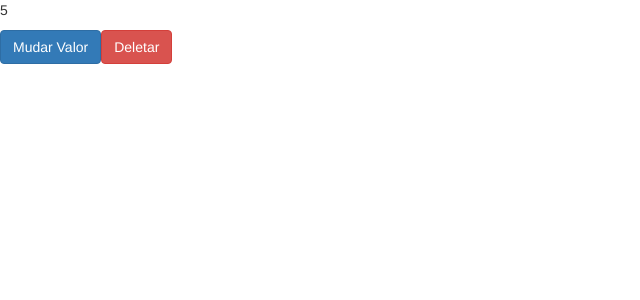
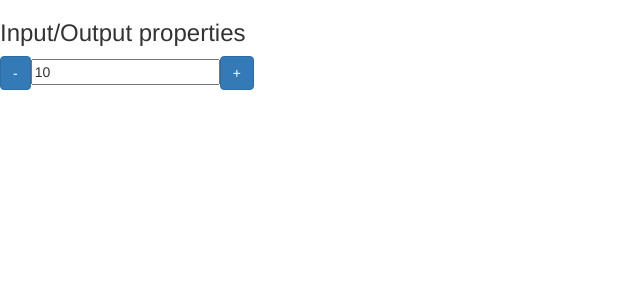
Before and after one commit to valbercarreiro/angular4, an Angular app: page / in a window 1280 px wide. Shown: the top 300 px of the page, without its empty margins (0-640 px from the left). Built offline with nearby package versions, Linux system fonts and the light colour scheme.

Commit message:
angular2/4 loiane

```diff
--- a/src/app/app.component.html
+++ b/src/app/app.component.html
@@ -6,9 +6,10 @@
 <app-meu-primeiro2></app-meu-primeiro2>
 
 <app-cursos></app-cursos>
-
+-->
 <app-data-binding></app-data-binding>
--->
+<!--
 <app-ciclo [valorInicial]="valorInicial" *ngIf="!deletarCiclo" ></app-ciclo>
 <button (click)="mudarValor()" class="btn btn-primary">Mudar Valor</button>
 <button (click)="destruirCiclo()" class="btn btn-danger">Deletar</button>
+-->
--- a/src/app/output-property/output-property.component.html
+++ b/src/app/output-property/output-property.component.html
@@ -1,5 +1,5 @@
 <div>
   <button class="btn btn-primary" (click)="decrementa()">-</button>
-  <input type="text" readonly [value]="valor" />
+  <input type="text" readonly [value]="valor" #campoInput/>
   <button class="btn btn-primary" (click)="incrementa()">+</button>
 </div>
--- a/src/app/output-property/output-property.component.ts
+++ b/src/app/output-property/output-property.component.ts
@@ -1,4 +1,4 @@
-import { Component, OnInit, Input, EventEmitter, Output } from '@angular/core';
+import { Component, OnInit, Input, EventEmitter, Output, ViewChild, ElementRef } from '@angular/core';
 
 @Component({
   selector: 'contador',
@@ -11,13 +11,15 @@ export class OutputPropertyComponent implements OnInit {
 
   @Output() mudouValor = new EventEmitter();
 
+  @ViewChild('campoInput') campoValorInput: ElementRef;
+
   incrementa(){
-    this.valor++;
+    this.campoValorInput.nativeElement.value++;
     this.mudouValor.emit({novoValor: this.valor});
   }
 
   decrementa(){
-    this.valor--;
+    this.campoValorInput.nativeElement.value--;
     this.mudouValor.emit({novoValor: this.valor});
   }
 
```
